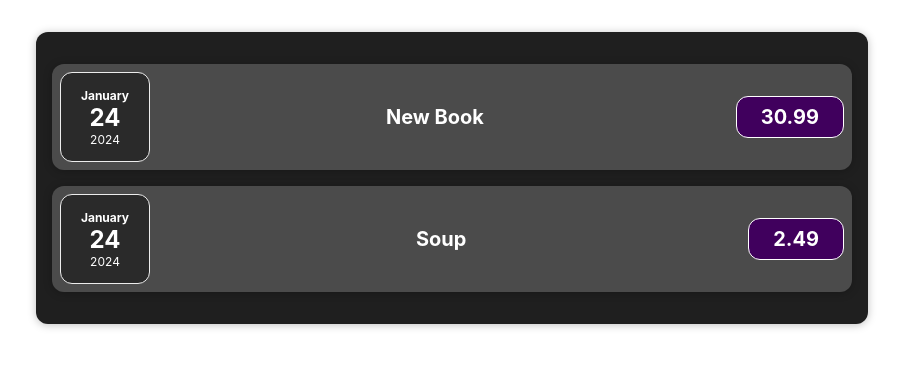
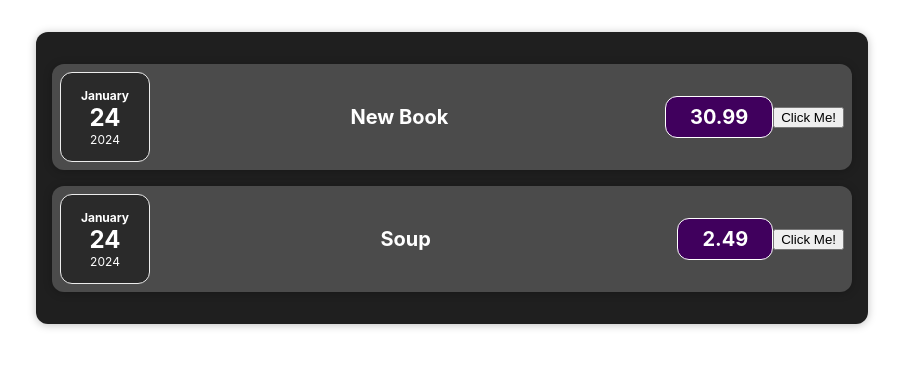
Before and after one commit to martinostrat/expenses, a React (Create React App) app: page / in a window 1280 px wide. Shown: the top 368 px of the page, without its empty margins (188-1091 px from the left). Built offline with nearby package versions, Linux system fonts and the light colour scheme.

Commit message:
testing state hooks

```diff
--- a/src/components/Expenses/ExpenseItem.js
+++ b/src/components/Expenses/ExpenseItem.js
@@ -1,8 +1,17 @@
 import './expenseItem.css';
 import './ExpenseDate';
 import ExpenseDate from './ExpenseDate';
+import { useState } from 'react';
 
 const ExpenseItem = (props) => {
+
+    const [title, setTitle] = useState(props.title);
+
+    const clickHandler = (props) => {
+        console.log('Clicked!');
+        setTitle(`Updated by click ${title}`);
+        console.log(title);
+    }
 
     return (
         <div key={props.title} className='expense-item card'>
@@ -13,6 +22,7 @@
                 <h2>{props.title}</h2>
                 <div className='expense-item__price'>{props.price}</div>
             </div>
+            <button onClick={clickHandler}>Click Me!</button>
         </div>
     );
 }
```
